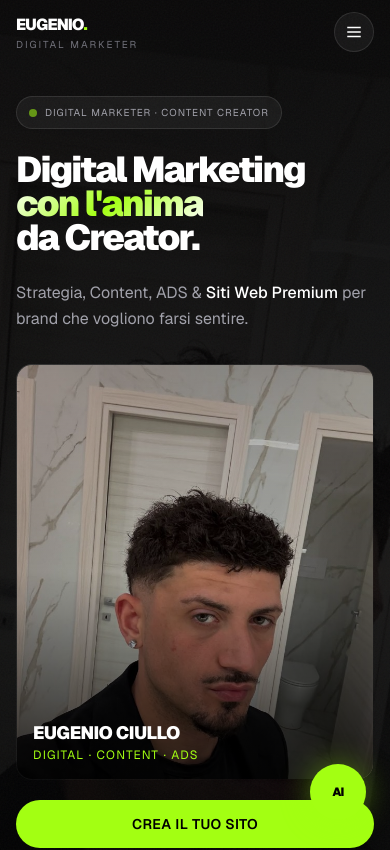
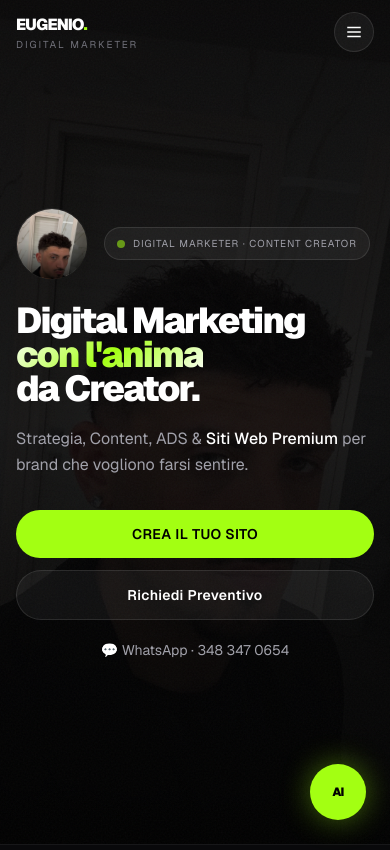
Before and after one commit to mandalinomc-ai/eugeniociullo, a Next.js app: page / in a window 390 px wide. Shown: the top 850 px of the page. Built offline with nearby package versions, Linux system fonts and the light colour scheme.

Commit message:
Reposition hero portrait: compact avatar on mobile, side card on desktop.
Co-authored-by: Cursor <cursoragent@cursor.com>

```diff
--- a/src/components/Bio.tsx
+++ b/src/components/Bio.tsx
@@ -58,14 +58,18 @@ export default function Bio() {
             transition={{ duration: 0.7 }}
             className="space-y-5 sm:space-y-6"
           >
-            <div className="relative w-full max-w-sm aspect-[3/4] rounded-2xl overflow-hidden gradient-border lg:hidden mb-6">
+            <p className="text-xl sm:text-2xl md:text-3xl font-bold leading-snug">
+              Eugenio Ciullo<span className="text-[#a3ff12]">.</span>
+            </p>
+
+            <div className="relative w-full max-w-xs aspect-[3/4] rounded-2xl overflow-hidden gradient-border lg:hidden">
               <MediaImage
                 src="/images/eugenio-portrait.png"
                 alt="Eugenio Ciullo - Digital Marketer"
                 fit="cover-center"
                 position="50% 18%"
                 className="scale-[1.12]"
-                sizes="(max-width: 1024px) 100vw, 400px"
+                sizes="(max-width: 1024px) 100vw, 320px"
               />
               <div className="absolute inset-0 bg-gradient-to-t from-black/80 via-black/20 to-transparent" />
               <div className="absolute inset-0 bg-gradient-to-b from-black/30 via-transparent to-transparent" />
@@ -74,9 +78,6 @@ export default function Bio() {
               </p>
             </div>
 
-            <p className="text-xl sm:text-2xl md:text-3xl font-bold leading-snug">
-              Eugenio Ciullo<span className="text-[#a3ff12]">.</span>
-            </p>
             <p className="text-zinc-400 text-base sm:text-lg leading-relaxed">
               Opero ufficialmente nel digital e social marketing da{" "}
               <span className="text-white font-medium">gennaio 2025</span>, in{" "}
--- a/src/components/Hero.tsx
+++ b/src/components/Hero.tsx
@@ -4,6 +4,31 @@ import { motion } from "framer-motion";
 import MediaImage from "@/components/ui/MediaImage";
 import GlowButton from "@/components/ui/GlowButton";
 import { SITE } from "@/lib/constants";
+
+function PortraitCard({ className = "" }: { className?: string }) {
+  return (
+    <div
+      className={`relative overflow-hidden gradient-border rounded-2xl ${className}`}
+    >
+      <MediaImage
+        src="/images/eugenio-portrait.png"
+        alt="Eugenio Ciullo - Digital Marketer"
+        fit="cover-center"
+        position="50% 18%"
+        className="scale-[1.15]"
+        priority
+        sizes="(max-width: 1024px) 120px, 360px"
+      />
+      <div className="absolute inset-0 bg-gradient-to-t from-black/85 via-black/15 to-transparent" />
+      <div className="absolute bottom-3 left-3 right-3 hidden sm:block">
+        <p className="text-sm sm:text-lg font-black tracking-tight">EUGENIO CIULLO</p>
+        <p className="text-[10px] sm:text-xs text-[#a3ff12] tracking-widest uppercase">
+          Digital · Content · ADS
+        </p>
+      </div>
+    </div>
+  );
+}
 
 export default function Hero() {
   return (
@@ -38,15 +63,17 @@ export default function Hero() {
         <div className="noise-overlay absolute inset-0 pointer-events-none" />
       </div>
 
-      <div className="relative z-10 w-full max-w-7xl mx-auto px-4 sm:px-6 pt-24 sm:pt-32 pb-16 sm:pb-20">
-        <div className="grid lg:grid-cols-12 gap-8 lg:gap-12 items-end">
+      <div className="relative z-10 w-full max-w-7xl mx-auto px-4 sm:px-6 pt-20 sm:pt-28 pb-12 sm:pb-16">
+        <div className="grid lg:grid-cols-12 gap-8 lg:gap-10 items-center">
           <div className="lg:col-span-7">
             <motion.div
               initial={{ opacity: 0, y: 40 }}
               animate={{ opacity: 1, y: 0 }}
               transition={{ duration: 0.8, delay: 0.2 }}
+              className="flex items-center gap-4 mb-6 sm:mb-8"
             >
-              <span className="inline-flex items-center gap-2 px-3 sm:px-4 py-2 rounded-full border border-white/10 bg-white/5 text-[10px] sm:text-xs tracking-widest uppercase text-zinc-400 mb-6 sm:mb-8">
+              <PortraitCard className="h-[4.5rem] w-[4.5rem] shrink-0 rounded-full sm:h-20 sm:w-20 lg:hidden" />
+              <span className="inline-flex items-center gap-2 px-3 sm:px-4 py-2 rounded-full border border-white/10 bg-white/5 text-[10px] sm:text-xs tracking-widest uppercase text-zinc-400">
                 <span className="w-2 h-2 rounded-full bg-[#a3ff12] animate-pulse shrink-0" />
                 Digital Marketer · Content Creator
               </span>
@@ -56,7 +83,7 @@ export default function Hero() {
               initial={{ opacity: 0, y: 50 }}
               animate={{ opacity: 1, y: 0 }}
               transition={{ duration: 0.8, delay: 0.35 }}
-              className="text-[2.25rem] leading-[0.95] sm:text-5xl md:text-6xl lg:text-7xl xl:text-8xl font-black tracking-tighter mb-6 sm:mb-8"
+              className="text-[2.25rem] leading-[0.95] sm:text-5xl md:text-6xl lg:text-7xl xl:text-8xl font-black tracking-tighter mb-5 sm:mb-6"
             >
               Digital Marketing
               <br />
@@ -75,48 +102,54 @@ export default function Hero() {
               <span className="text-white font-medium">Siti Web Premium</span>{" "}
               per brand che vogliono farsi sentire.
             </motion.p>
+
+            <motion.div
+              initial={{ opacity: 0, y: 20 }}
+              animate={{ opacity: 1, y: 0 }}
+              transition={{ duration: 0.8, delay: 0.65 }}
+              className="mt-8 flex flex-col gap-3 sm:gap-4 lg:hidden"
+            >
+              <GlowButton href="#ai-sito" variant="primary" className="w-full py-3.5 text-sm sm:text-base">
+                CREA IL TUO SITO
+              </GlowButton>
+              <GlowButton href="#preventivo" variant="secondary" className="w-full py-3.5 text-sm sm:text-base">
+                Richiedi Preventivo
+              </GlowButton>
+              <a
+                href={`https://wa.me/${SITE.whatsapp}`}
+                target="_blank"
+                rel="noopener noreferrer"
+                className="w-full text-center py-2 text-sm text-zinc-400 hover:text-[#25D366] transition-colors"
+              >
+                💬 WhatsApp · {SITE.whatsappDisplay}
+              </a>
+            </motion.div>
           </div>
 
           <motion.div
             initial={{ opacity: 0, x: 40 }}
             animate={{ opacity: 1, x: 0 }}
             transition={{ duration: 0.8, delay: 0.65 }}
-            className="lg:col-span-5 flex flex-col gap-3 sm:gap-4"
+            className="hidden lg:flex lg:col-span-5 flex-col gap-4"
           >
-            <div className="relative aspect-[3/4] max-h-[26rem] sm:max-h-[30rem] w-full max-w-sm mx-auto lg:mx-0 rounded-2xl overflow-hidden gradient-border mb-2">
-              <MediaImage
-                src="/images/eugenio-portrait.png"
-                alt="Eugenio Ciullo - Digital Marketer"
-                fit="cover-center"
-                position="50% 18%"
-                className="scale-[1.12]"
-                priority
-                sizes="(max-width: 768px) 100vw, 400px"
-              />
-              <div className="absolute inset-0 bg-gradient-to-t from-black/80 via-black/20 to-transparent" />
-              <div className="absolute inset-0 bg-gradient-to-b from-black/30 via-transparent to-transparent" />
-              <div className="absolute bottom-4 left-4">
-                <p className="text-lg font-black tracking-tight">EUGENIO CIULLO</p>
-                <p className="text-xs text-[#a3ff12] tracking-widest uppercase">Digital · Content · ADS</p>
-              </div>
-            </div>
+            <PortraitCard className="aspect-[3/4] max-h-[22rem] w-full max-w-[18rem] ml-auto" />
 
-            <GlowButton href="#ai-sito" variant="primary" className="w-full py-3.5 sm:py-4 text-sm sm:text-base">
+            <GlowButton href="#ai-sito" variant="primary" className="w-full py-4 text-sm sm:text-base">
               CREA IL TUO SITO
             </GlowButton>
-            <GlowButton href="#preventivo" variant="secondary" className="w-full py-3.5 sm:py-4 text-sm sm:text-base">
+            <GlowButton href="#preventivo" variant="secondary" className="w-full py-4 text-sm sm:text-base">
               Richiedi Preventivo
             </GlowButton>
             <a
               href={`https://wa.me/${SITE.whatsapp}`}
               target="_blank"
               rel="noopener noreferrer"
-              className="w-full text-center py-3 text-sm text-zinc-400 hover:text-[#25D366] transition-colors"
+              className="w-full text-center py-2 text-sm text-zinc-400 hover:text-[#25D366] transition-colors"
             >
               💬 WhatsApp · {SITE.whatsappDisplay}
             </a>
 
-            <div className="gradient-border rounded-2xl p-4 sm:p-5">
+            <div className="card-surface rounded-2xl p-5">
               <p className="text-[10px] sm:text-xs text-zinc-500 uppercase tracking-widest mb-2">Assistenza</p>
               <p className="text-sm sm:text-base font-semibold text-white">{SITE.supportHoursLabel}</p>
               <p className="text-xs sm:text-sm text-zinc-500 mt-2">{SITE.email}</p>
```
